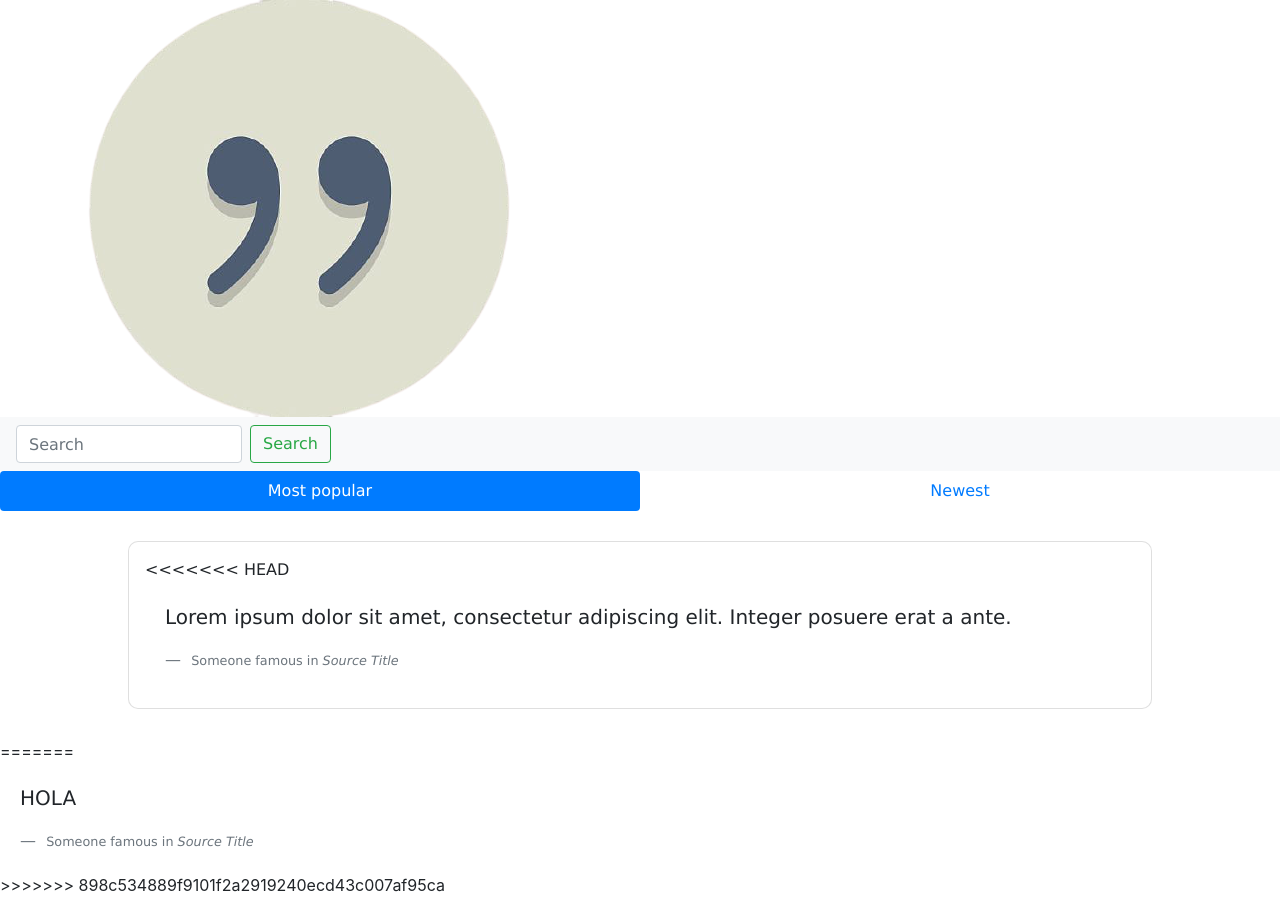
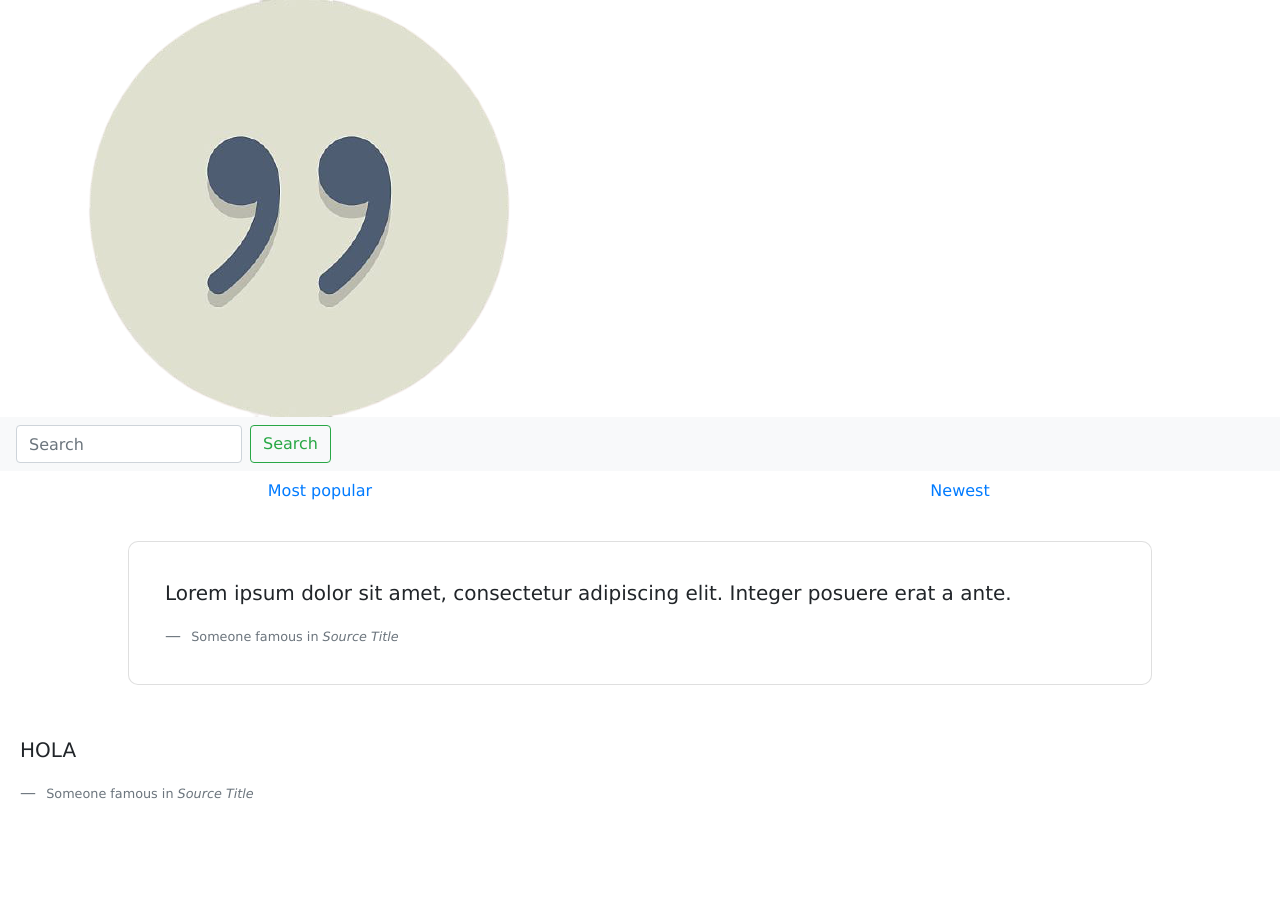
Before and after one commit to AgostinaArevaloJaube/jQuery-workshop, a plain HTML site: page index.html in a window 1280 px wide. After the commit the page ends 825 px from the top, so only its background shows below. Drawn offline with nearby package versions, Linux system fonts and the light colour scheme; no server answers.

Commit message:
Para que mafer vea

```diff
--- a/index.html
+++ b/index.html
@@ -1,16 +1,13 @@
 <!DOCTYPE html>
 <html lang="en">
+
 <head>
   <meta charset="UTF-8" />
   <meta name="viewport" content="width=device-width, initial-scale=1.0" />
 
   <!-- Bootstrap CSS -->
-    <link
-      rel="stylesheet"
-      href="https://stackpath.bootstrapcdn.com/bootstrap/4.5.2/css/bootstrap.min.css"
-      integrity="sha384-JcKb8q3iqJ61gNV9KGb8thSsNjpSL0n8PARn9HuZOnIxN0hoP+VmmDGMN5t9UJ0Z"
-      crossorigin="anonymous"
-    />
+  <link rel="stylesheet" href="https://stackpath.bootstrapcdn.com/bootstrap/4.5.2/css/bootstrap.min.css"
+    integrity="sha384-JcKb8q3iqJ61gNV9KGb8thSsNjpSL0n8PARn9HuZOnIxN0hoP+VmmDGMN5t9UJ0Z" crossorigin="anonymous" />
 
   <!-- Fonts -->
 
@@ -19,18 +16,14 @@
 
   <title>jQuery Workshop</title>
 </head>
+
 <body>
   <header>
     <img src="assets/imgbin-quotation-marks-in-english-citation-symbol-quotation-HvNfk9jCYLtiuB6pwjyBSFGuC.png" alt="">
   </header>
   <nav class="navbar navbar-light bg-light">
     <form class="form-inline">
-        <input
-          class="form-control mr-sm-2"
-          type="search"
-          placeholder="Search"
-          aria-label="Search"
-        />
+      <input class="form-control mr-sm-2" type="search" placeholder="Search" aria-label="Search" />
       <button class="btn btn-outline-success my-2 my-sm-0" type="submit">
         Search
       </button>
@@ -38,12 +31,12 @@
   </nav>
 
   <nav class="nav nav-pills nav-justified">
-      <a class="nav-item nav-link active" href="#">Most popular</a>
+    <a class="nav-item nav-link" href="#">Most popular</a>
     <a class="nav-item nav-link" href="#">Newest</a>
   </nav>
 
   <article class="card p-3">
-<<<<<<< HEAD
+
     <blockquote class="blockquote mb-0 card-body">
       <p>
         Lorem ipsum dolor sit amet, consectetur adipiscing elit. Integer
@@ -56,7 +49,7 @@
       </footer>
     </blockquote>
   </article>
-=======
+
   <blockquote class="blockquote mb-0 card-body">
     <p id="textoFrase">Lorem ipsum dolor sit amet, consectetur adipiscing elit. Integer posuere erat a ante.</p>
     <footer class="blockquote-footer">
@@ -66,9 +59,10 @@
     </footer>
   </blockquote>
   </article>
->>>>>>> 898c534889f9101f2a2919240ecd43c007af95ca
+
   <!-- JavaScript -->
   <script src="js/main.js"></script>
   <script src="js/api.js"></script>
 </body>
+
 </html>
--- a/styles/scss/_main.scss
+++ b/styles/scss/_main.scss
@@ -2,8 +2,9 @@
 	border-radius: 10px;
 	width: 80%;
 	margin: 30px auto;
-
+	box-shadow: 2px 3px 12px 20px rgba(210, 210, 210, 1);
 }
 
-.card-body {
+.nav-pills {
+	margin: 30px;
 }
```
Lines whose indentation alone changed are shown as unchanged.
